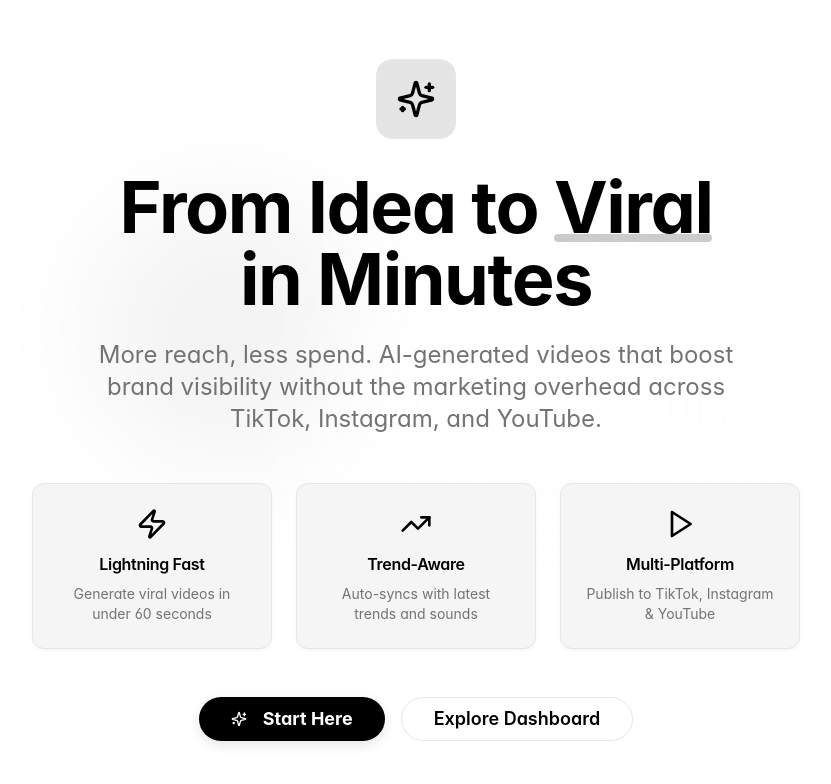
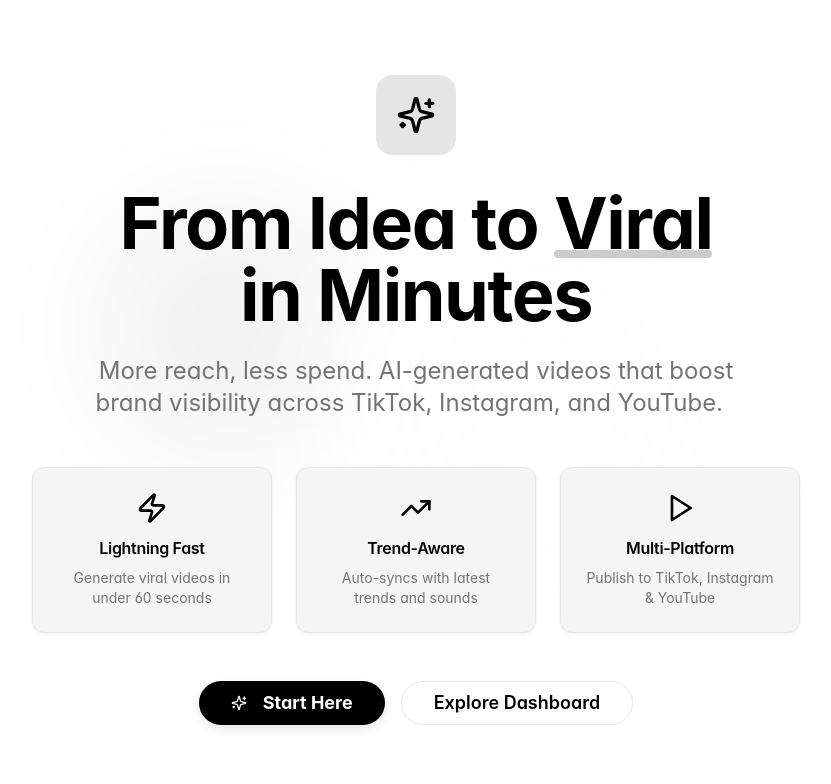
Before and after one commit to RichardQuaderer/trend-tide-forge, a React (Vite) app: page / in a window 1280 px wide. Shown: the top 784 px of the page, without its empty margins (224-1055 px from the left). Built offline with nearby package versions, Linux system fonts and the light colour scheme.

Commit message:
Visual edit in Lovable
Edited UI in Lovable

```diff
--- a/src/pages/Welcome.tsx
+++ b/src/pages/Welcome.tsx
@@ -64,7 +64,7 @@ export default function Welcome() {
       }} transition={{
         duration: 0.6,
         delay: 0.4
-      }} className="text-xl md:text-2xl text-muted-foreground mb-12 max-w-2xl mx-auto leading-relaxed">More reach, less spend. AI-generated videos that boost brand visibility without the marketing overhead across TikTok, Instagram, and YouTube.</motion.p>
+      }} className="text-xl md:text-2xl text-muted-foreground mb-12 max-w-2xl mx-auto leading-relaxed">More reach, less spend. AI-generated videos that boost brand visibility across TikTok, Instagram, and YouTube.  </motion.p>
 
         {/* Features */}
         <motion.div initial={{
```
